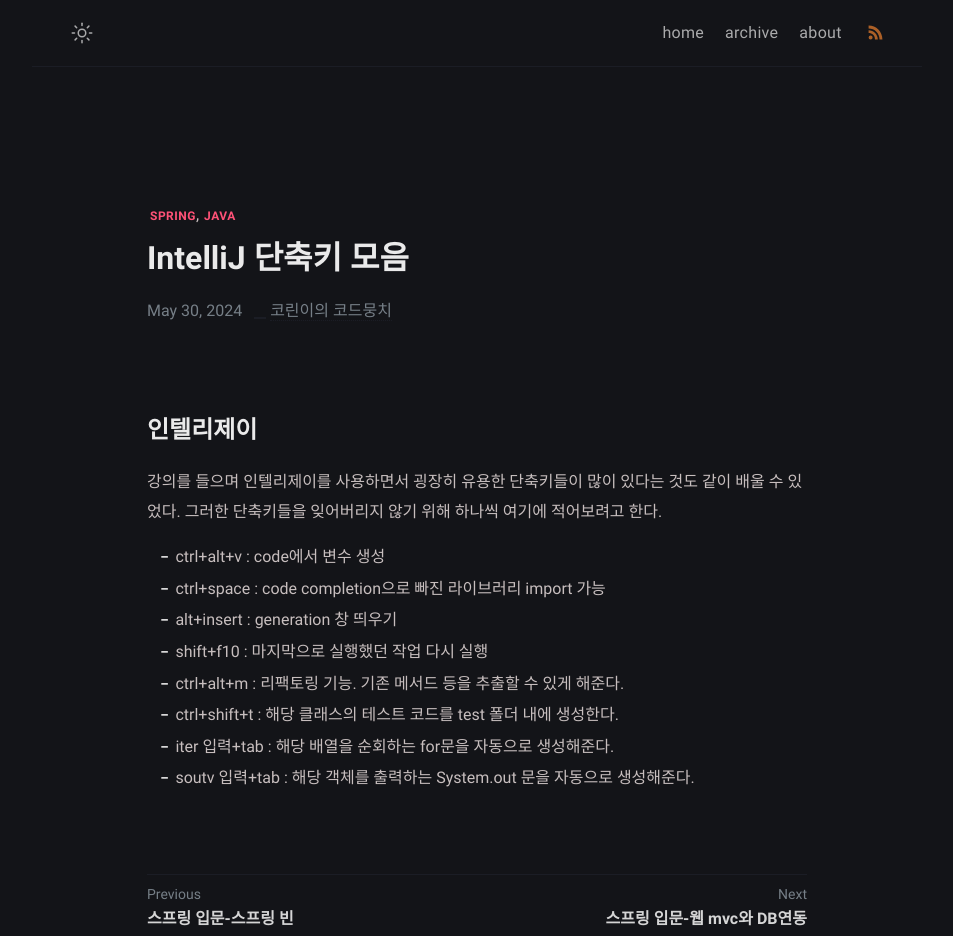
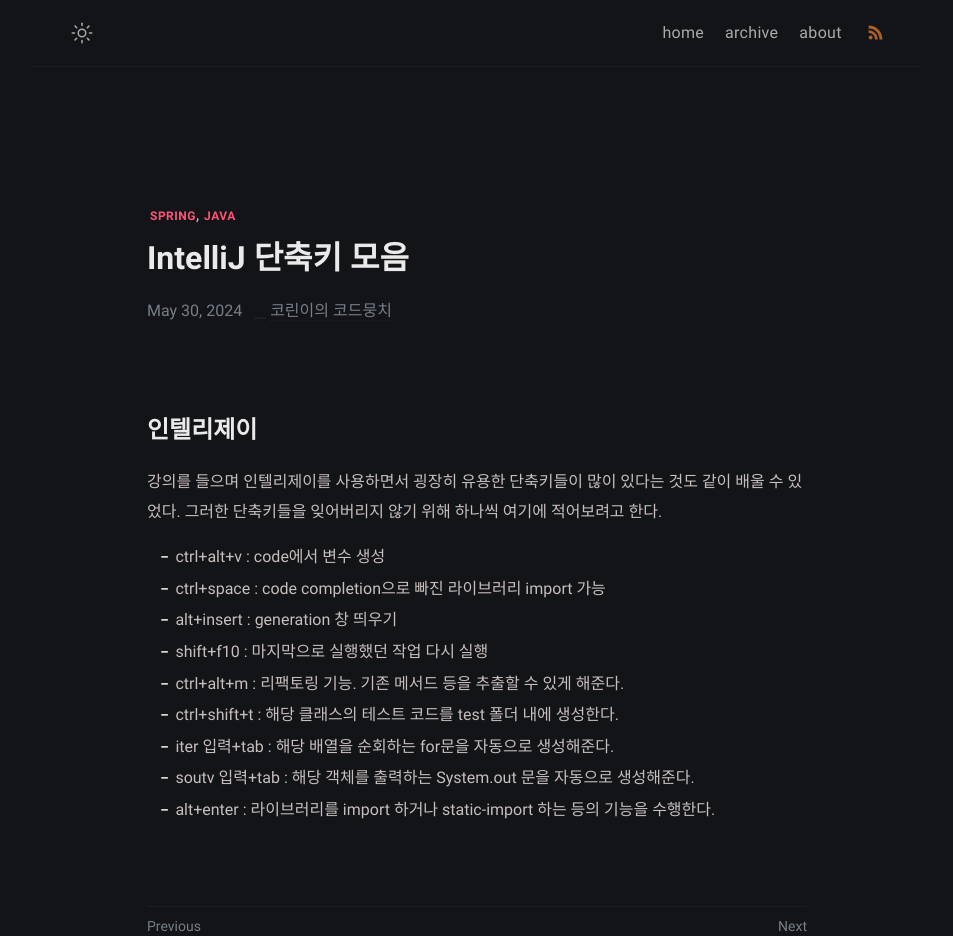
Before and after one commit to rabent/rabent.github.io, a Jekyll site: the page built from _posts/2024-05-30-IntelliJ 단축키.md, in a window 1280 px wide, cut to the strip 0-936 px from the top of the page. Shown: the whole strip, without its empty margins (163-1116 px from the left). Built offline with Jekyll 4.4.1, drawn with Linux system fonts in a browser that asks for light colours.

Commit message:
Update 2024-05-30-IntelliJ 단축키.md

```diff
--- a/_posts/2024-05-30-IntelliJ 단축키.md
+++ b/_posts/2024-05-30-IntelliJ 단축키.md
@@ -19,3 +19,4 @@
 - ctrl+shift+t : 해당 클래스의 테스트 코드를 test 폴더 내에 생성한다.
 - iter 입력+tab : 해당 배열을 순회하는 for문을 자동으로 생성해준다.
 - soutv 입력+tab : 해당 객체를 출력하는 System.out 문을 자동으로 생성해준다.
+- alt+enter : 라이브러리를 import 하거나 static-import 하는 등의 기능을 수행한다.
```
